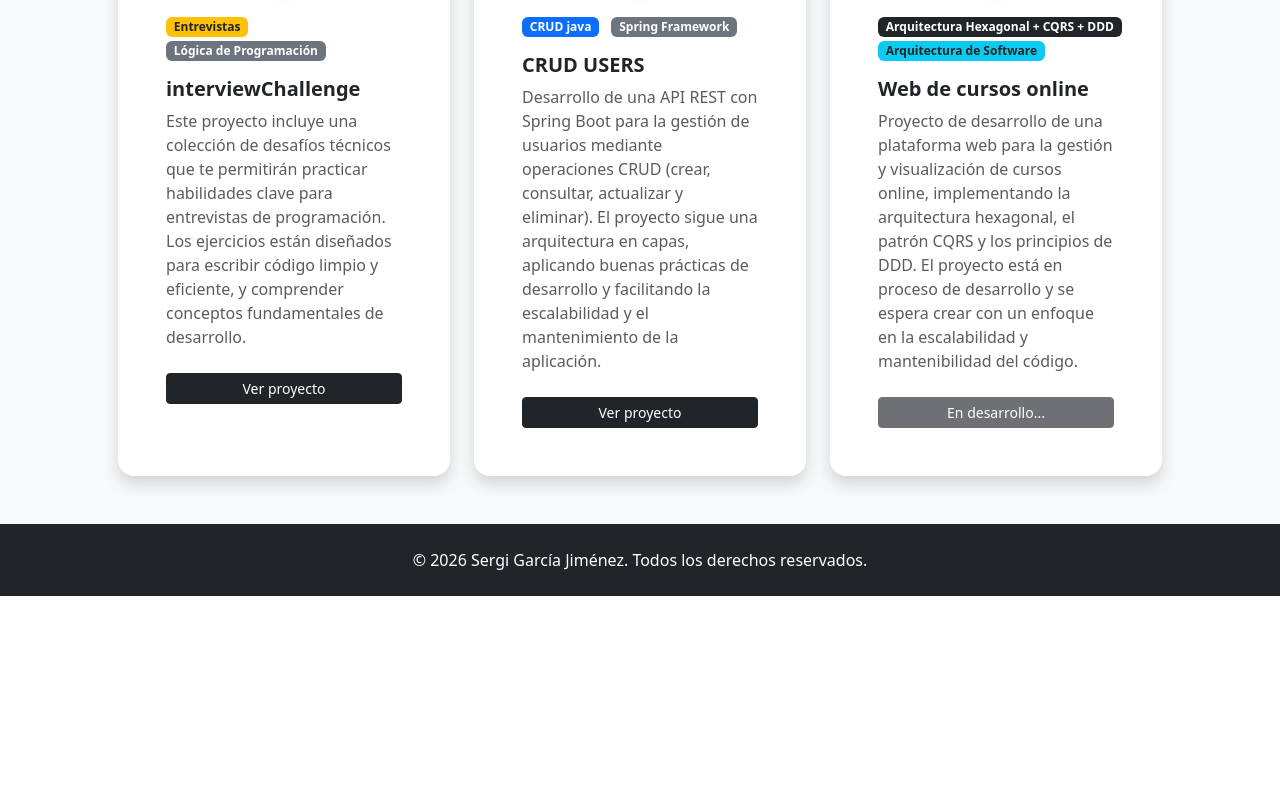
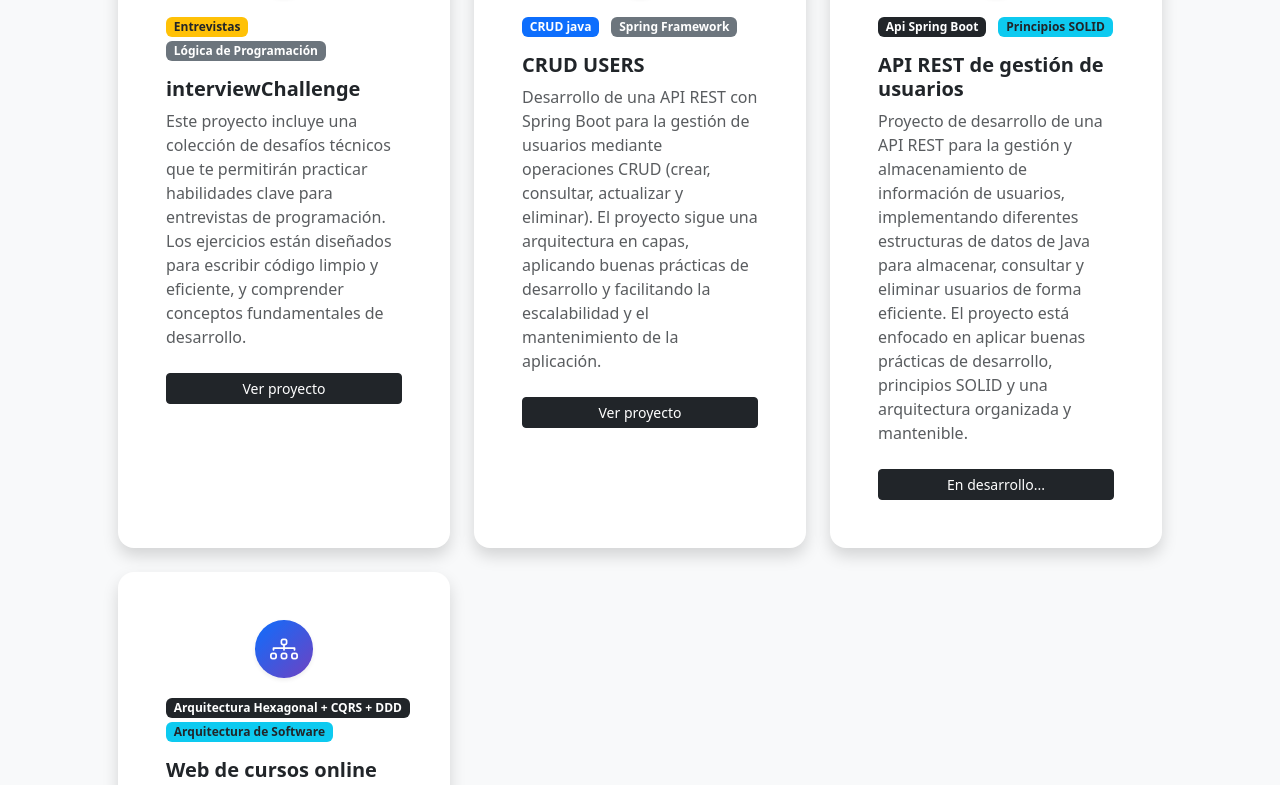
Before and after one commit to sergigarcia32/portfolio, a plain HTML site: page projects.html in a window 1280 px wide. Shown: the part 1209-1994 px from the top of the page. Before the commit the page ends 1805 px from the top, so only its background shows below. Drawn offline with nearby package versions, Linux system fonts and the light colour scheme.

Commit message:
Update projects.html

```diff
--- a/projects.html
+++ b/projects.html
@@ -268,6 +268,38 @@
                   </div>
                 </div>
                 <div class="mb-3">
+                  <span class="badge bg-dark me-2">Api Spring Boot</span>
+                  <span class="badge bg-info text-dark">Principios SOLID</span>
+                </div>
+                <h3 class="fs-5 fw-bold mb-2">
+                  API REST de gestión de usuarios
+                </h3>
+                <p class="text-muted mb-4">
+                  Proyecto de desarrollo de una API REST para la gestión y
+                  almacenamiento de información de usuarios, implementando
+                  diferentes estructuras de datos de Java para almacenar,
+                  consultar y eliminar usuarios de forma eficiente. El proyecto
+                  está enfocado en aplicar buenas prácticas de desarrollo,
+                  principios SOLID y una arquitectura organizada y mantenible.
+                </p>
+                <a href="https://github.com/sergigarcia32/api_crud_users_SOLID" class="btn btn-dark btn-sm mt-auto">
+                  En desarrollo...
+                </a>
+              </div>
+            </div>
+          </div>
+
+          <div class="col-md-6 col-xl-4">
+            <div class="card-feature bg-white border-0 h-100 shadow rounded-4">
+              <div class="card-body p-4 p-lg-5 d-flex flex-column">
+                <div
+                  class="d-flex align-items-center justify-content-between mb-3"
+                >
+                  <div class="project-icon shadow-sm">
+                    <i class="bi bi-diagram-3 fs-3"></i>
+                  </div>
+                </div>
+                <div class="mb-3">
                   <span class="badge bg-dark me-2"
                     >Arquitectura Hexagonal + CQRS + DDD</span
                   >
```
